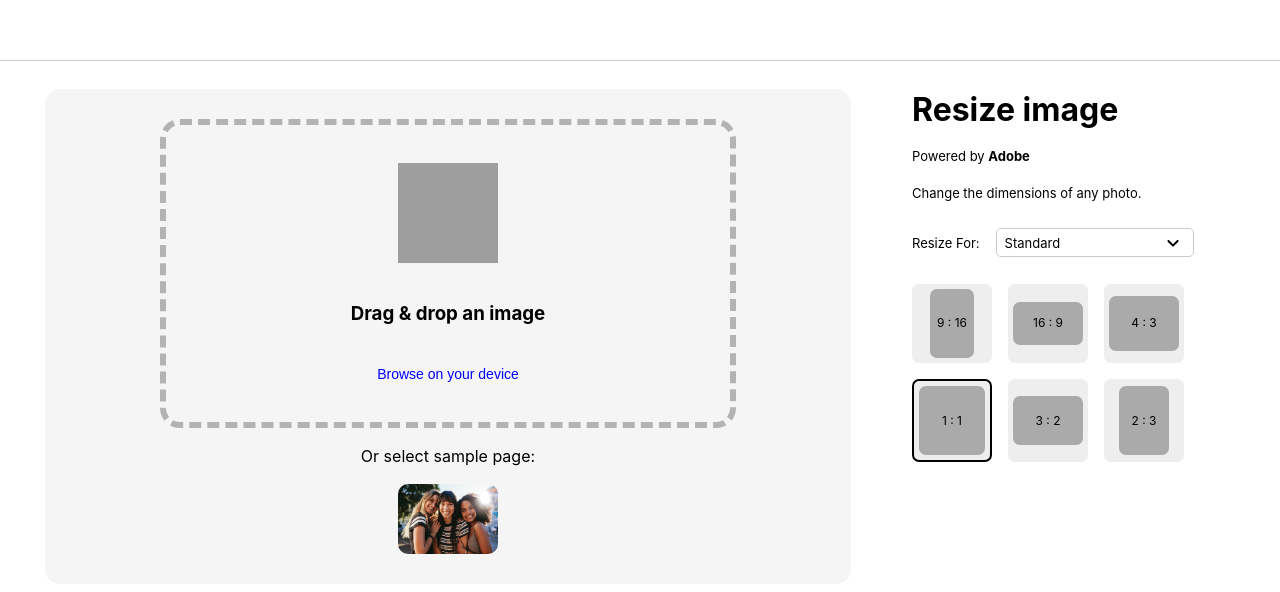
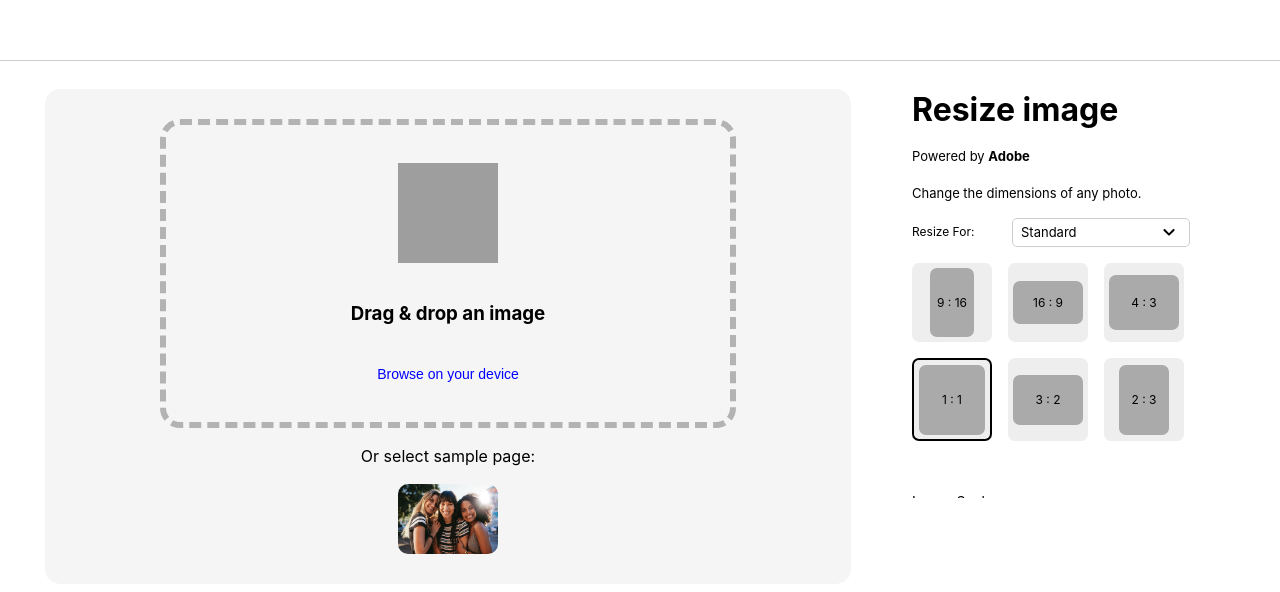
Before and after one commit to Istine/resizer, a React (Vite) app: page / in a window 1280 px wide. Shown: the top 592 px of the page. Built offline with nearby package versions, Linux system fonts and the light colour scheme; grey boxes are pictures that could not be loaded.

Commit message:
fixed select modal style

```diff
--- a/src/components/Adjustments/index.tsx
+++ b/src/components/Adjustments/index.tsx
@@ -73,7 +73,7 @@ const Index: React.FC<{}> = () => {
     <>
       <div className="all-adjustments">
         <div className="adjustments">
-          <p>Resize For:</p>
+          <span>Resize For:</span>
           <Select open={open} currentItem={currentItem} openMenu={openMenu} />
         </div>
         <AspectRatios />
--- a/src/components/Canvas/index.tsx
+++ b/src/components/Canvas/index.tsx
@@ -75,19 +75,13 @@ const Index: React.FC<ICanvas> = () => {
   return (
     <Layout>
       <div className="grid">
-        <div
-          id="left-grid"
-          className={`canvas ${hold ? "click-hold" : ""}`}
-          // onMouseUp={handleMouseUp}
-          // onMouseMove={handleMouseMove}
-        >
+        <div id="left-grid" className={`canvas ${hold ? "click-hold" : ""}`}>
           {image ? (
             <Canvas
               currentAspectRatio={currentAspectRatio}
               hold={hold}
               positions={positions}
               image={image}
-              // handleMouseDown={handleMouseDown}
             />
           ) : (
             <CanvasPlaceHolder
--- a/src/index.css
+++ b/src/index.css
@@ -13,7 +13,11 @@
   -webkit-text-size-adjust: 100%;
 }
 
-p, span , h1, img, div {
+p,
+span,
+h1,
+img,
+div {
   -moz-user-select: none;
   -khtml-user-select: none;
   -webkit-user-select: none;
@@ -41,9 +45,8 @@ body {
 .grid {
   width: 100%;
   display: grid;
-  grid-template-columns: 70% 30%;
+  grid-template-columns: 70% 330px;
   overflow: hidden;
-
 }
 
 .canvas {
@@ -53,7 +56,6 @@ body {
   justify-content: center;
   align-items: center;
   pointer-events: all;
-
 }
 
 .cutoutBox {
@@ -124,7 +126,6 @@ body {
   justify-content: center;
   align-items: center;
   pointer-events: all;
-
 }
 
 canvas {
@@ -137,17 +138,15 @@ canvas {
   pointer-events: all;
 }
 
-
 .click-hold {
-  cursor:grabbing ;
+  cursor: grabbing;
 }
-
 
 .right-grid {
   width: 100%;
-  padding: 1rem ;
+  padding: 1rem;
   font-weight: bolder;
-  margin: 0;
+  margin: 0 auto;
 }
 
 .right-grid p {
@@ -178,11 +177,11 @@ canvas {
 
 .all-adjustments {
   width: 100%;
-  height: 280px;
+  max-height: 280px;
   overflow: auto;
   position: relative;
-  width: 90%;
-  z-index: unset;
+  display: flex;
+  flex-direction: column;
 }
 
 .adjustments {
@@ -192,21 +191,30 @@ canvas {
   align-items: center;
 }
 
- .list {
+.adjustments span {
+  font-size: 12px;
+  width: 100px;
+  height: auto;
+  font-weight: normal;
+}
+
+.list {
   width: 200px;
   min-height: 200px;
   padding: 0;
   opacity: 0;
+  display: none;
   list-style: none;
   overflow-y: auto;
   background-color: #fefefe;
   position: absolute;
   z-index: 999999999;
   right: 0;
-  bottom: 3.3rem;
+  bottom: 4rem;
   overflow: hidden;
-  transform: translateX(-50%);
-  box-shadow: rgba(79, 79, 79, 0.16) 0px 3px 6px, rgba(75, 75, 75, 0.23) 0px 3px 6px;
+  transform: translateX(-40%);
+  box-shadow: rgba(79, 79, 79, 0.16) 0px 3px 6px,
+    rgba(75, 75, 75, 0.23) 0px 3px 6px;
   border-radius: 5px;
 }
 
@@ -214,7 +222,7 @@ canvas {
   font-weight: normal;
   font-size: 13px;
   text-transform: capitalize;
-  padding: .2rem .5rem;
+  padding: 0.2rem 0.5rem;
   overflow: hidden;
   cursor: pointer;
   display: flex;
@@ -227,13 +235,12 @@ canvas {
 }
 
 .select {
-  width: 180px;
-  padding: .1rem .5rem;
+  width: 160px;
+  padding: 0.1rem 0.5rem;
   font-size: 13px;
   font-weight: normal;
   border: 1px solid #ccc;
   text-align: left;
-  margin: 0 1rem;
   border-radius: 5px;
   cursor: pointer;
   text-transform: capitalize;
@@ -243,11 +250,13 @@ canvas {
 }
 
 .select-open {
-  animation: select-fadein 200ms cubic-bezier(0.175, 0.885, 0.32, 1.275) forwards;
+  animation: select-fadein 200ms cubic-bezier(0.175, 0.885, 0.32, 1.275)
+    forwards;
 }
 
 .select-close {
-  animation: select-fadeout 200ms cubic-bezier(0.175, 0.885, 0.32, 1.275) forwards;
+  animation: select-fadeout 200ms cubic-bezier(0.175, 0.885, 0.32, 1.275)
+    forwards;
 }
 
 .active-select-menu {
@@ -272,7 +281,6 @@ canvas {
   width: 65%;
   position: relative;
   margin: 1rem 0;
-
 }
 
 .scale .slide-bar-container .bar {
@@ -301,12 +309,6 @@ canvas {
   border: 7px solid black;
 }
 
-
-
-/* .scale .slide-bar-container .handle-is-active {
-  border: 3px solid black;
-} */
-
 .handle-squeeze {
   animation: squeeze 300ms ease forwards;
 }
@@ -329,14 +331,14 @@ canvas {
   display: flex;
   align-items: center;
   justify-content: center;
-  padding: .3rem;
+  padding: 0.3rem;
   border-radius: 7px;
 }
 
-.aspect-ratio-container  .aspect-ratio-box {
+.aspect-ratio-container .aspect-ratio-box {
   width: auto;
   height: auto;
-  padding: .3rem;
+  padding: 0.3rem;
   display: flex;
   justify-content: center;
   align-items: center;
@@ -344,7 +346,7 @@ canvas {
   border-radius: 7px;
 }
 
-.aspect-ratio-container  .aspect-ratio-box:hover {
+.aspect-ratio-container .aspect-ratio-box:hover {
   border: 2px solid #aaa;
 }
 
@@ -354,10 +356,10 @@ canvas {
 }
 
 @keyframes squeeze {
-  to{
+  to {
     border: 0px solid #000;
   }
-  from{
+  from {
     border: 5px solid #000;
   }
 }
@@ -418,9 +420,9 @@ canvas {
   }
 }
 
-
 @keyframes select-fadeout {
   0% {
+    display: block;
     opacity: 1;
   }
   25% {
@@ -450,7 +452,6 @@ canvas {
   }
   75% {
     opacity: 1;
-
   }
   100% {
     display: block;
```
